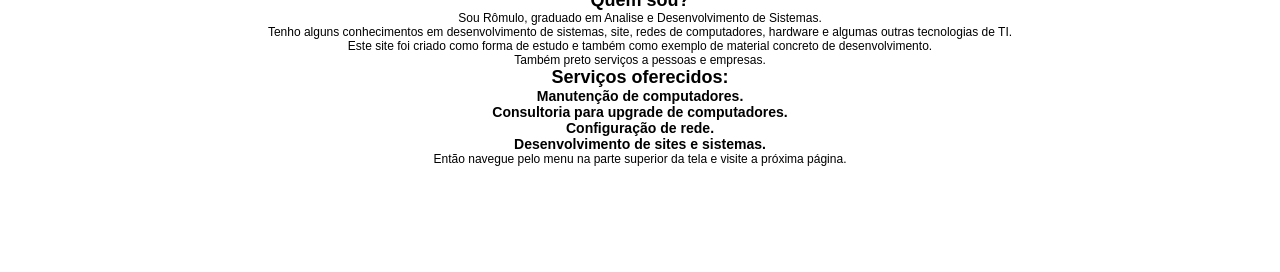
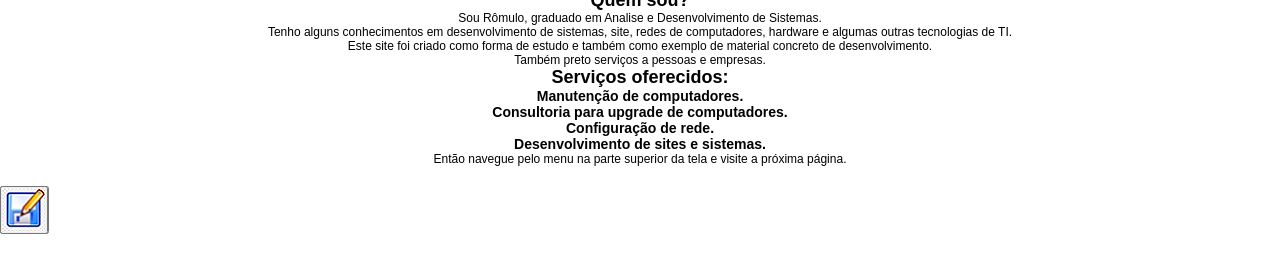
Before and after one commit to RomuloFerreiraFreire/BranchesTeste, a plain HTML site: page index.html in a window 1280 px wide. Shown: the part 284-556 px from the top of the page. Drawn offline with Linux system fonts and the light colour scheme.

Commit message:
Update index.html

```diff
--- a/index.html
+++ b/index.html
@@ -39,5 +39,12 @@
     </center>
 
     </div>
+    <div id="div1"><button class="#"><img src="public/image/home.png"></button></div>
+
+	<div id="div2"><button class="#"><img src="public/image/contato.jpg"></button></div>
+
+     <div id="div3"><button class="#"><img src="public/image/queFaco.png"></button></div>
+
+     <div id="div4"><button class="#"><img src="public/image/curriculo.png" ></button></div>
 </body>
 </html>
```
